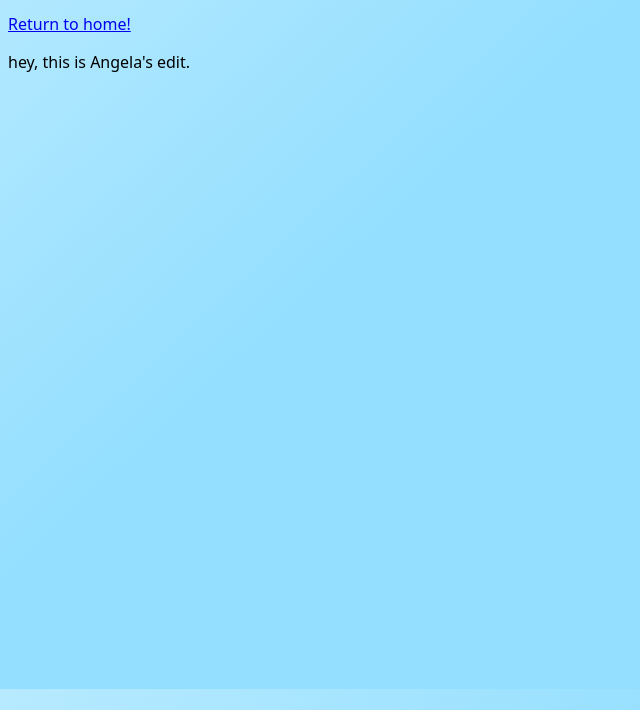
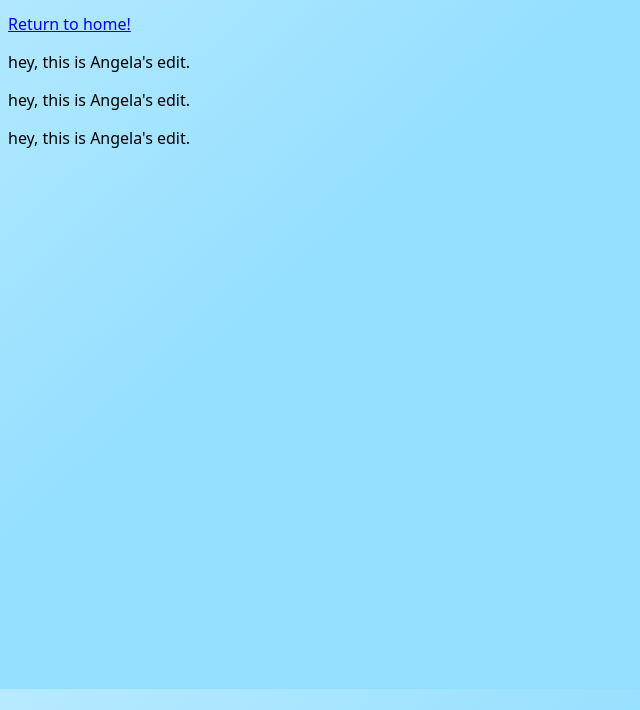
Before and after one commit to dcavins/git-example, a plain HTML site: page d.html in a window 1280 px wide. Shown: the part 111-821 px from the top of the page, without its empty margins (0-640 px from the left). Drawn offline with Linux system fonts and the light colour scheme.

Commit message:
Update d.html
Duplicate Angela's edit.

```diff
--- a/d.html
+++ b/d.html
@@ -21,3 +21,6 @@
 </html>
 
 <p> hey, this is Angela's edit.</p>
+<p> hey, this is Angela's edit.</p>
+
+<p> hey, this is Angela's edit.</p>
```
